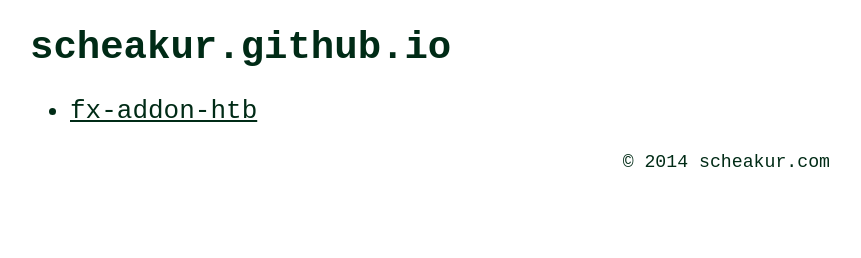
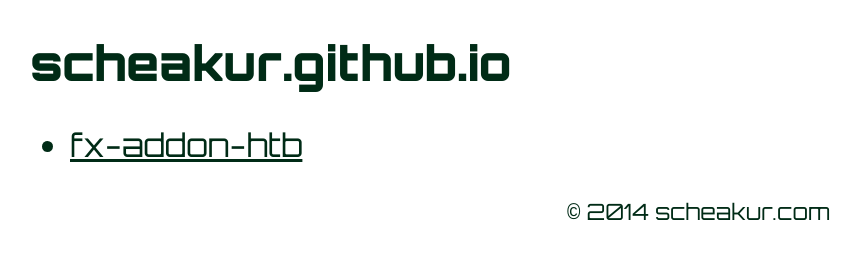
Before and after one commit to scheakur/scheakur.github.com, a plain HTML site: page index.html in a window 1280 px wide. Shown: the whole page, without its empty margins (210-1071 px from the left). Drawn offline with Linux system fonts and the light colour scheme.

Commit message:
Use google fonts

```diff
--- a/index.html
+++ b/index.html
@@ -3,9 +3,10 @@
   <head>
     <meta charset="utf-8">
     <title>Scheakur</title>
+    <link href='http://fonts.googleapis.com/css?family=Orbitron:400,900' rel='stylesheet' type='text/css'>
     <style>
 * {
-  font-family: monospace;
+  font-family: 'Orbitron', monospace;
   color: #002b16;
 }
 
@@ -16,15 +17,18 @@
 
 .title {
   font-size: 3rem;
+  font-weight: 900;
 }
 
 .links {
   font-size: 2rem;
+  font-weight: 400;
 }
 
 .copyright {
   text-align: right;
   font-size: 1.4rem;
+  font-weight: 400;
 }
     </style>
   </head>
```
